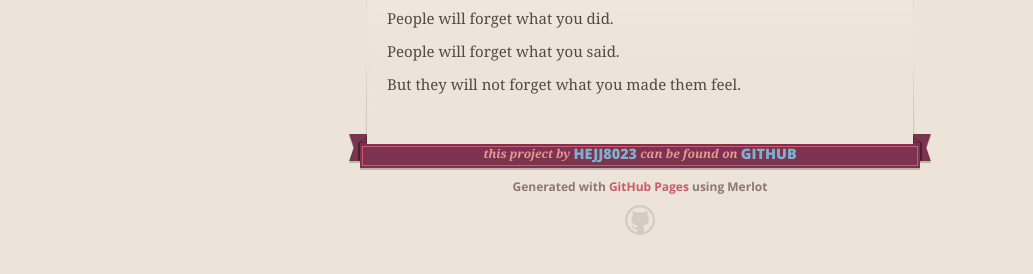
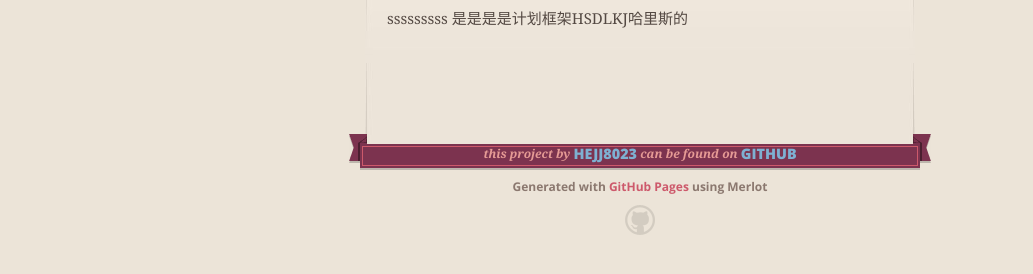
Before and after one commit to hejj8023/hejjblogs.github.io, a plain HTML site: page index.html in a window 1280 px wide. Shown: the part 282-556 px from the top of the page, without its empty margins (0-1033 px from the left). Drawn offline with nearby package versions, Linux system fonts and the light colour scheme.

```diff
--- a/index.html
+++ b/index.html
@@ -49,11 +49,8 @@
         <h1>
 <a id="hejjblogsgithubio" class="anchor" href="#hejjblogsgithubio" aria-hidden="true"><span aria-hidden="true" class="octicon octicon-link"></span></a>hejjblogs.github.io</h1>
 
-<p>People will forget what you did.</p>
-
-<p>People will forget what you said.</p>
-
-<p>But they will not forget what you made them feel.</p>
+<p>sssssssss
+是是是是计划框架HSDLKJ哈里斯的</p>
       </section>
 
       <footer>
--- a/params.json
+++ b/params.json
@@ -1,6 +1,6 @@
 {
   "name": "狂奔的蜗牛博客-GitHub.io",
   "tagline": "狂奔的蜗牛blog",
-  "body": "# hejjblogs.github.io\r\nPeople will forget what you did.\r\n\r\nPeople will forget what you said.\r\n\r\nBut they will not forget what you made them feel.\r\n",
+  "body": "# hejjblogs.github.io\r\nsssssssss\r\n是是是是计划框架HSDLKJ哈里斯的",
   "note": "Don't delete this file! It's used internally to help with page regeneration."
 }
```
